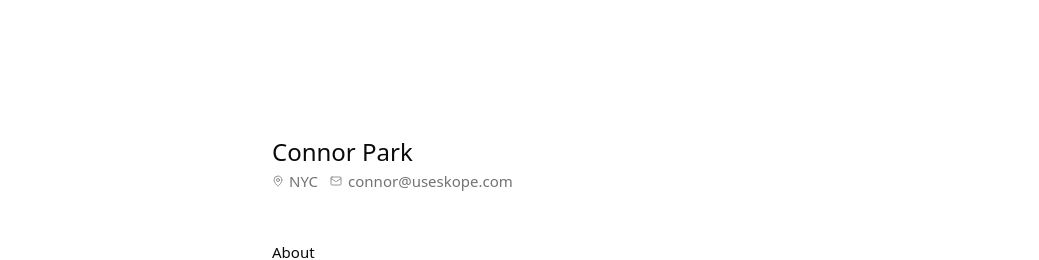
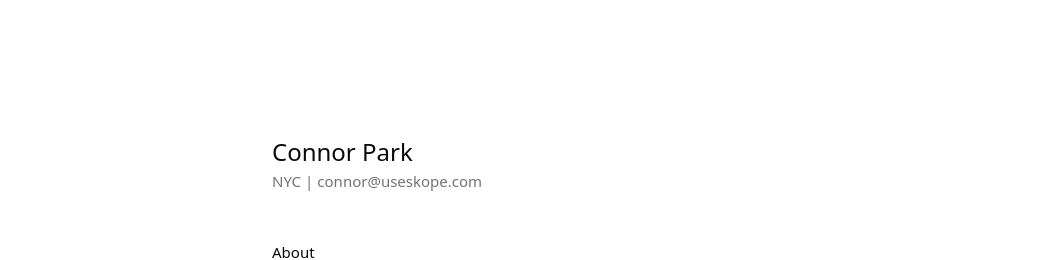
Before and after one commit to connorpark24/connorpark.dev, a Next.js app: page / in a window 1280 px wide. Shown: the top 260 px of the page, without its empty margins (0-1039 px from the left). Built offline with nearby package versions, Linux system fonts and the light colour scheme.

Commit message:
remove icons

```diff
--- a/src/app/page.tsx
+++ b/src/app/page.tsx
@@ -1,6 +1,5 @@
 import Link from "next/link";
 import Image from "next/image";
-import { MapPin, Mail } from "lucide-react";
 import { Nav } from "./nav";
 import foodImages from "@/data/food.json";
 import cookingImages from "@/data/cooking.json";
@@ -58,15 +57,10 @@ export default function Home() {
       <div className="p-4 w-full sm:w-3xl mt-16 sm:mt-28 mx-auto">
         <section id="home" className="flex flex-col mt-2 scroll-mt-2">
           <h1 className="text-2xl">Connor Park</h1>
-          <div className="flex items-center gap-3 text-muted-foreground text-[15px] mt-0.5">
-            <div className="flex items-center gap-1.25">
-              <MapPin className="h-3 w-3" strokeWidth={1.5} />
-              <span>NYC</span>
-            </div>
-            <div className="flex items-center gap-1.5 ">
-              <Mail className="h-3 w-3" strokeWidth={1.5} />
-              <a href="mailto:connor@useskope.com">connor@useskope.com</a>
-            </div>
+          <div className="flex items-center gap-1 text-muted-foreground text-[15px] mt-0.5">
+            <span>NYC</span>
+            <span>|</span>
+            <a href="mailto:connor@useskope.com">connor@useskope.com</a>
           </div>
         </section>
         <section id="about" className="flex flex-col mt-12 scroll-mt-12">
```
